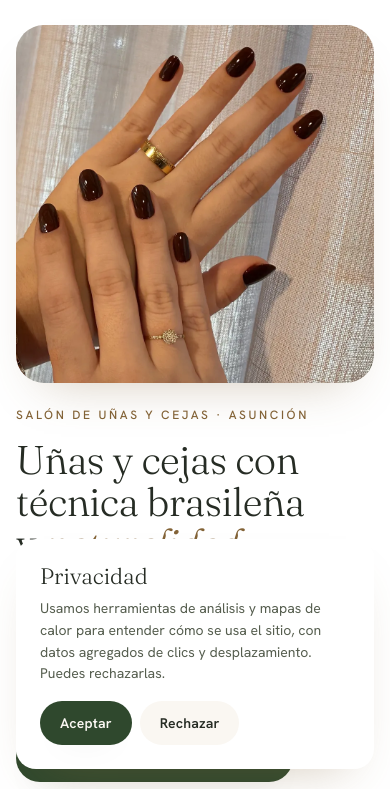
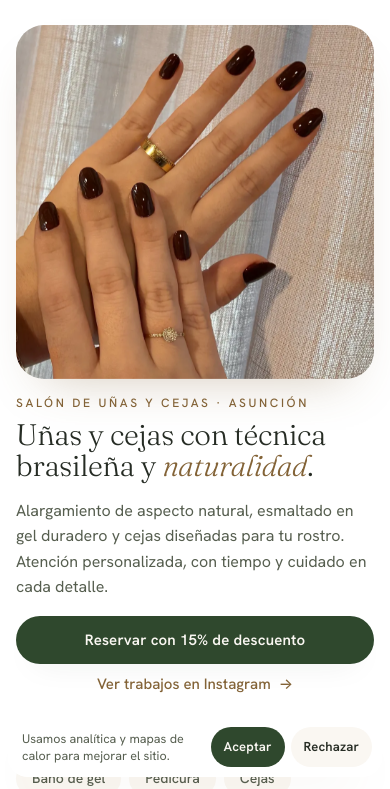
Before and after one commit to lucas-242/lumar, a plain HTML site: page src/index.html in a window 390 px wide. Shown: the part 59-848 px from the top of the page. Drawn offline with Linux system fonts and the light colour scheme.

Commit message:
feat: mobile CTA fixed to be in the first view

```diff
--- a/src/css/styles.css
+++ b/src/css/styles.css
@@ -115,6 +115,7 @@ p{margin:0 0 var(--s3);max-width:56ch}
 .consent h2{margin:0 0 var(--s2);font:300 1.4rem/1.2 var(--font-display)}
 .consent p{margin:0 0 var(--s3);font-size:.875rem;line-height:1.55;color:var(--ink-muted)}
 .consent__act{display:flex;flex-wrap:wrap;gap:var(--s2)}
+.consent__short{display:none}
 .lightbox{position:fixed;inset:0;width:100%;max-width:none;height:100%;max-height:none;margin:0;padding:0;border:0;background:var(--veil);color:var(--on-veil);overflow:hidden}
 .lightbox::backdrop{background:var(--veil)}
 .lightbox__stage{position:absolute;inset:0;display:flex;align-items:center;justify-content:center;overflow:hidden;padding:72px 80px;touch-action:none;user-select:none;-webkit-user-select:none}
@@ -151,10 +152,24 @@ body.is-locked{overflow:hidden}
   .manifesto,.row,.about,.offer{grid-template-columns:minmax(0,1fr);gap:var(--s5)}
   .row--flip .media{order:0}
   .row .media{max-width:none;justify-self:stretch}
-  .hero__stage{grid-template-columns:minmax(0,1fr);gap:var(--s4);min-height:0;padding-block:var(--s3) var(--s4)}
-  .hero__media{order:-1;justify-self:stretch;width:100%;aspect-ratio:1/1;border-radius:var(--r-lg)}
-  .hero__media img{inset:0;height:100%;object-position:50% 50%;transform:none!important}
-  .hero__cta{margin-top:var(--s4)}
+  /* Hero mobile: ocupa exatamente a primeira dobra; a foto cede espaço ao texto + CTA */
+  .hero__stage{display:flex;flex-direction:column;gap:var(--s3);min-height:calc(100svh - var(--top-h) - env(safe-area-inset-top,0px));padding-block:var(--s3)}
+  .hero__media{order:-1;flex:1 1 0;min-height:150px;max-height:100vw;width:100%;aspect-ratio:auto;border-radius:var(--r-lg)}
+  .hero__media img{inset:0;height:100%;object-position:50% 45%;transform:none!important}
+  .hero .eyebrow{margin-bottom:var(--s2)}
+  .hero .h1{margin-bottom:var(--s3);font-size:clamp(1.75rem,7.6vw,2.4rem);line-height:1.06}
+  .hero .lead{margin:0;font-size:1rem;line-height:1.6}
+  .hero__cta{gap:var(--s1) var(--s4);justify-content:center;margin-top:var(--s3)}
+  .hero__cta .btn{flex:1 1 100%}
+  .hero__note{display:none}
+  .has-consent .hero__stage{min-height:calc(100svh - var(--top-h) - env(safe-area-inset-top,0px) - var(--consent-h,0px) - 8px)}
+  .has-consent .hero__media{min-height:80px}
+  /* Banner de privacidade compacto: faixa com texto curto + ações */
+  .consent{left:max(8px,env(safe-area-inset-left,0px));right:max(8px,env(safe-area-inset-right,0px));bottom:calc(8px + env(safe-area-inset-bottom,0px));width:auto;display:flex;align-items:center;gap:var(--s3);padding:10px 10px 10px 14px;border-radius:var(--r-md)}
+  .consent h2,.consent__long{display:none}
+  .consent .consent__short{display:block;flex:1 1 auto;min-width:0;margin:0;font-size:12.5px;line-height:1.4;color:var(--ink-muted)}
+  .consent__act{flex:none;flex-wrap:nowrap;gap:6px;margin-left:auto}
+  .consent .btn--sm{min-height:40px;padding:9px 13px;font-size:13px}
   .faq{grid-template-columns:minmax(0,1fr);gap:var(--s4)}
   .lightbox__stage{padding:64px 0 96px}
   .lightbox__prev,.lightbox__next{top:auto;bottom:max(16px,env(safe-area-inset-bottom,0px))}
@@ -170,6 +185,12 @@ body.is-locked{overflow:hidden}
   .top__end .btn{display:none}
   .foot{padding-bottom:calc(var(--s5) + 76px)}
 }
+@media (max-width:819px) and (max-height:600px){
+  .hero__media{min-height:112px}
+  .has-consent .hero__media{min-height:56px}
+  .hero .h1{font-size:1.6rem;margin-bottom:var(--s2)}
+  .hero .lead{font-size:.9375rem;line-height:1.55}
+}
 @media (prefers-reduced-motion:reduce){
   html{scroll-behavior:auto}
   .btn,.sticky,.media img,.lightbox__stage img,.link::after{transition:none}
--- a/src/index.html
+++ b/src/index.html
@@ -278,7 +278,8 @@
 
 <div class="consent" id="consent" role="dialog" aria-labelledby="consent-title" hidden>
   <h2 id="consent-title" data-i18n="cs.title">Privacidad</h2>
-  <p data-i18n="cs.text">Usamos herramientas de análisis y mapas de calor para entender cómo se usa el sitio, con datos agregados de clics y desplazamiento. Puedes rechazarlas.</p>
+  <p class="consent__long" data-i18n="cs.text">Usamos herramientas de análisis y mapas de calor para entender cómo se usa el sitio, con datos agregados de clics y desplazamiento. Puedes rechazarlas.</p>
+  <p class="consent__short" data-i18n="cs.short">Usamos analítica y mapas de calor para mejorar el sitio.</p>
   <div class="consent__act">
     <button type="button" class="btn btn--sm" id="consent-yes" data-i18n="cs.yes">Aceptar</button>
     <button type="button" class="btn btn--sm btn--ghost" id="consent-no" data-i18n="cs.no">Rechazar</button>
--- a/src/js/app.js
+++ b/src/js/app.js
@@ -64,6 +64,7 @@
       'sticky.text': '15% para novos clientes', 'sticky.cta': 'WhatsApp',
       'cs.title': 'Privacidade',
       'cs.text': 'Usamos ferramentas de análise e mapas de calor para entender como o site é usado, em dados agregados de cliques e rolagem. Você pode recusar.',
+      'cs.short': 'Usamos análise e mapas de calor para melhorar o site.',
       'cs.yes': 'Aceitar', 'cs.no': 'Recusar',
       'zoom.dialog': 'Galeria de imagens', 'zoom.close': 'Fechar',
       'zoom.prev': 'Imagem anterior', 'zoom.next': 'Próxima imagem',
@@ -195,8 +196,13 @@
   }
 
   const consentBox = byId('consent');
-  const showConsent = () => { consentBox.hidden = false; document.body.classList.add('has-consent'); };
-  const hideConsent = () => { consentBox.hidden = true; document.body.classList.remove('has-consent'); };
+  // Expõe a altura do banner para o hero mobile reservar espaço e manter o CTA visível
+  const syncConsentHeight = () => {
+    document.documentElement.style.setProperty('--consent-h', consentBox.hidden ? '0px' : `${consentBox.offsetHeight}px`);
+  };
+  if ('ResizeObserver' in window) new ResizeObserver(syncConsentHeight).observe(consentBox);
+  const showConsent = () => { consentBox.hidden = false; document.body.classList.add('has-consent'); syncConsentHeight(); };
+  const hideConsent = () => { consentBox.hidden = true; document.body.classList.remove('has-consent'); syncConsentHeight(); };
 
   function setConsent(value) {
     consent = value;
```
